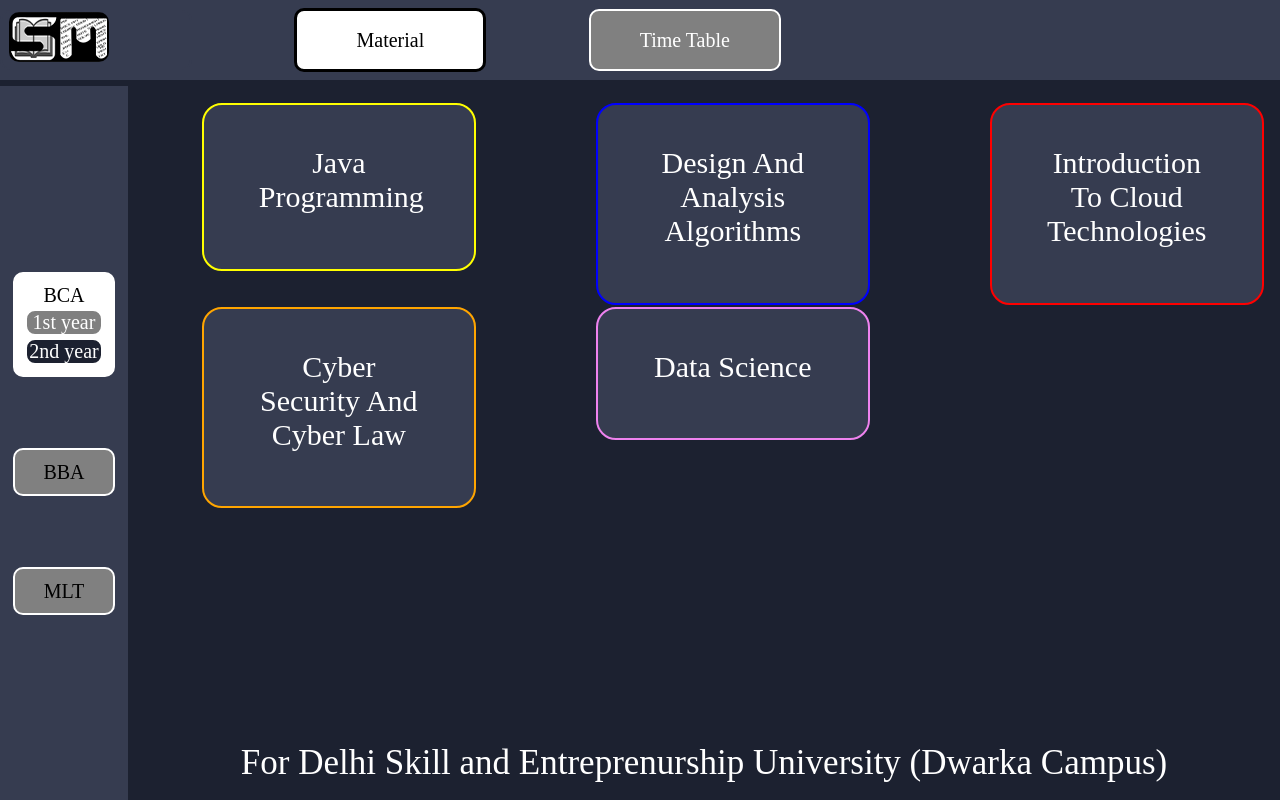
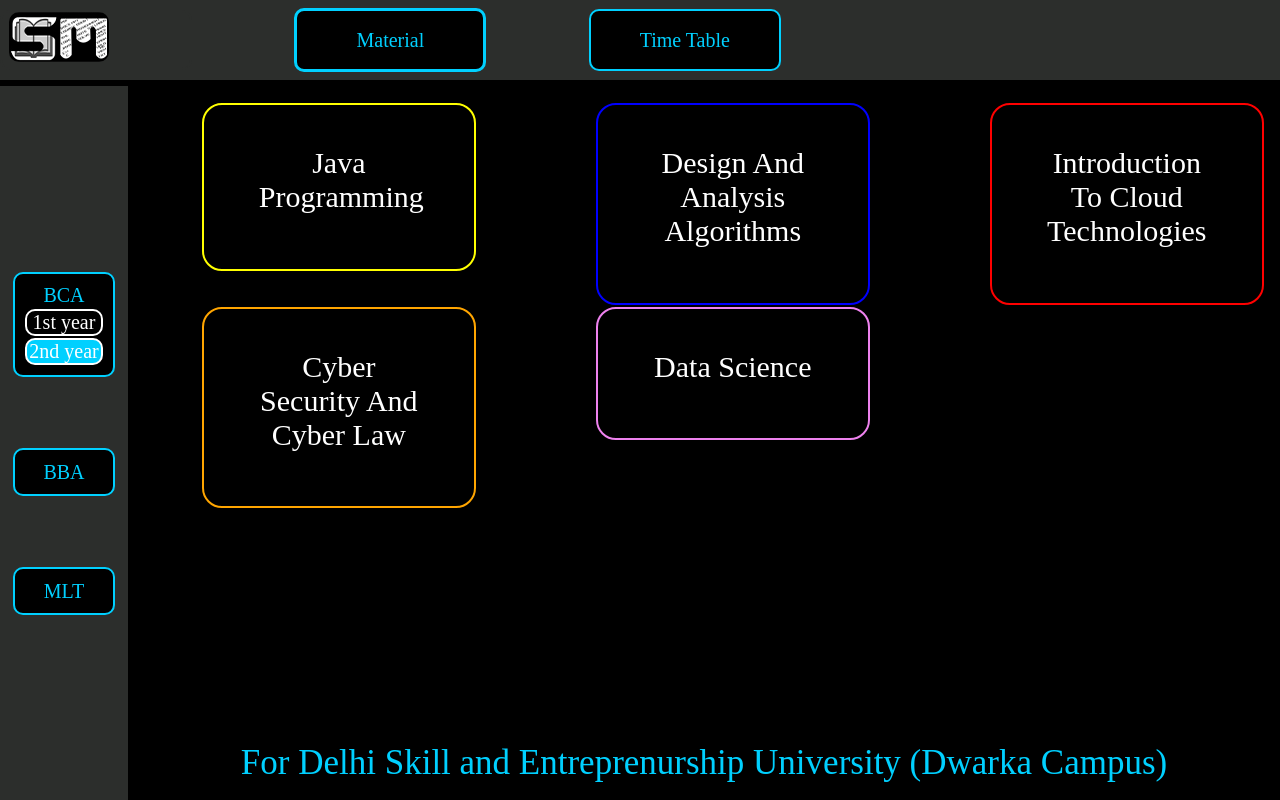
Before and after one commit to lakshayahujaa/study-material, a plain HTML site: page material.html in a window 1280 px wide. Drawn offline with Linux system fonts and the light colour scheme.

Commit message:
color change

```diff
--- a/stylemat.css
+++ b/stylemat.css
@@ -9,7 +9,7 @@
   overflow-x: hidden;
   overflow-y: auto;
   perspective: 10px;
-  background-color: #1c2130;
+  background-color: black;
   height: 100vh;
   width: 100%;
   display: grid;
@@ -23,7 +23,7 @@
 }
 #header {
   /* background-image: linear-gradient(to right, black, white, black,black,black,black, black); */
-  background-color: #363c50;
+  background-color: #2c2e2c;
   grid-area: hd;
   display: grid;
   grid-template-rows: 40%;
@@ -37,8 +37,8 @@
   text-align: center;
 }
 .boxhd {
-  border: 2px solid white;
-  background-color: grey;
+  border: 2px solid rgb(0, 208, 255);
+  background-color: black;
   border-radius: 10px;
   font-size: 18px;
   padding: 9%;
@@ -46,15 +46,17 @@
 #logo {
   grid-area: logo;
   padding: 0%;
-  background-color: #363c50;
-  border: 2px solid #363c50;
+  background-color: #2c2e2c;
+  border: 2px solid #2c2e2c;
+  color: rgb(0, 208, 255);
 }
 #mat {
   grid-area: mat;
   position: relative;
   z-index: 0;
-  background-color: white;
-  border: 3px solid black;
+  background-color: black;
+  border: 3px solid rgb(0, 208, 255);
+  color: rgb(0, 208, 255);
 }
 /* #mat::before{
   content: "";
@@ -77,7 +79,7 @@
   grid-area: tt;
   position: relative;
   z-index: 0;
-  color: white;
+  color: rgb(0, 208, 255);
 }
 #tt::before{
   content: "";
@@ -127,7 +129,7 @@
 }
 #sidebar {
   /*background-image: linear-gradient(to bottom, black,black, black, black, black,grey,grey,#d4d4d4,grey,grey,black,black,black);*/
-  background-color: #363c50;
+  background-color: #2c2e2c;
   margin-top: 5%;
   grid-area: sd;
   display: grid;
@@ -146,8 +148,9 @@
   text-align: center;
 }
 .boxsd {
-  border: 2px solid white;
-  background-color: grey;
+  border: 2px solid rgb(0, 208, 255);
+  background-color: black;
+  color: rgb(0, 208, 255);
   border-radius: 10px;
   font-size: 15px;
   padding: 10%;
@@ -158,12 +161,12 @@
 .sd-bca-yr{
   border: 2px solid white;
   color: white;
-  background-color: grey;
+  background-color: black;
   font-size: 20px;
   border-radius: 10px;
 }
 #bca2{
-  background-color: #1c2130;
+  background-color: rgb(0, 208, 255);
 }
 #course {
   grid-area: course;
@@ -175,8 +178,8 @@
   grid-area: bca;
   position: relative;
   z-index: 0;
-  background-color: white;
-  color: black;
+  background-color: black;
+  color: rgb(0, 208, 255);
 }
 #bba {
   grid-area: bba;
@@ -288,8 +291,8 @@
 }
 .boxass {
   border-radius: 20px;
-  background-color: #363c50;
-  font-size: 15px;
+  background-color: black;
+  font-size: 75%;
   padding: 5%;
   padding-top: 15%;
   padding-bottom: 20%;
@@ -661,7 +664,7 @@ transform: scaleY(1);
 #footer{
   margin-top: 2%;
   grid-area: ft;
-  color: white;
+  color: rgb(0, 208, 255);
   font-size: large;
   text-align: center;
 }
```
